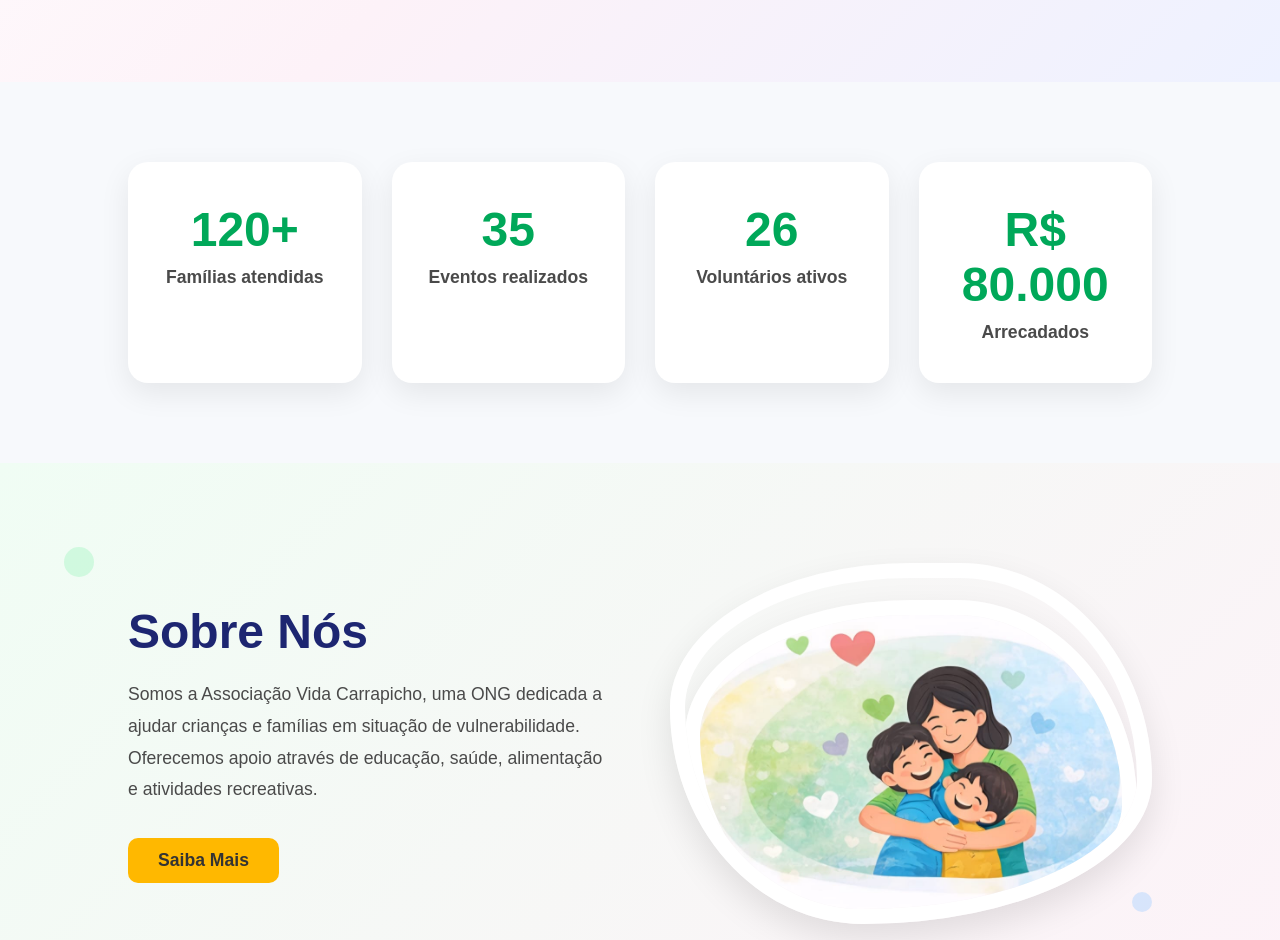
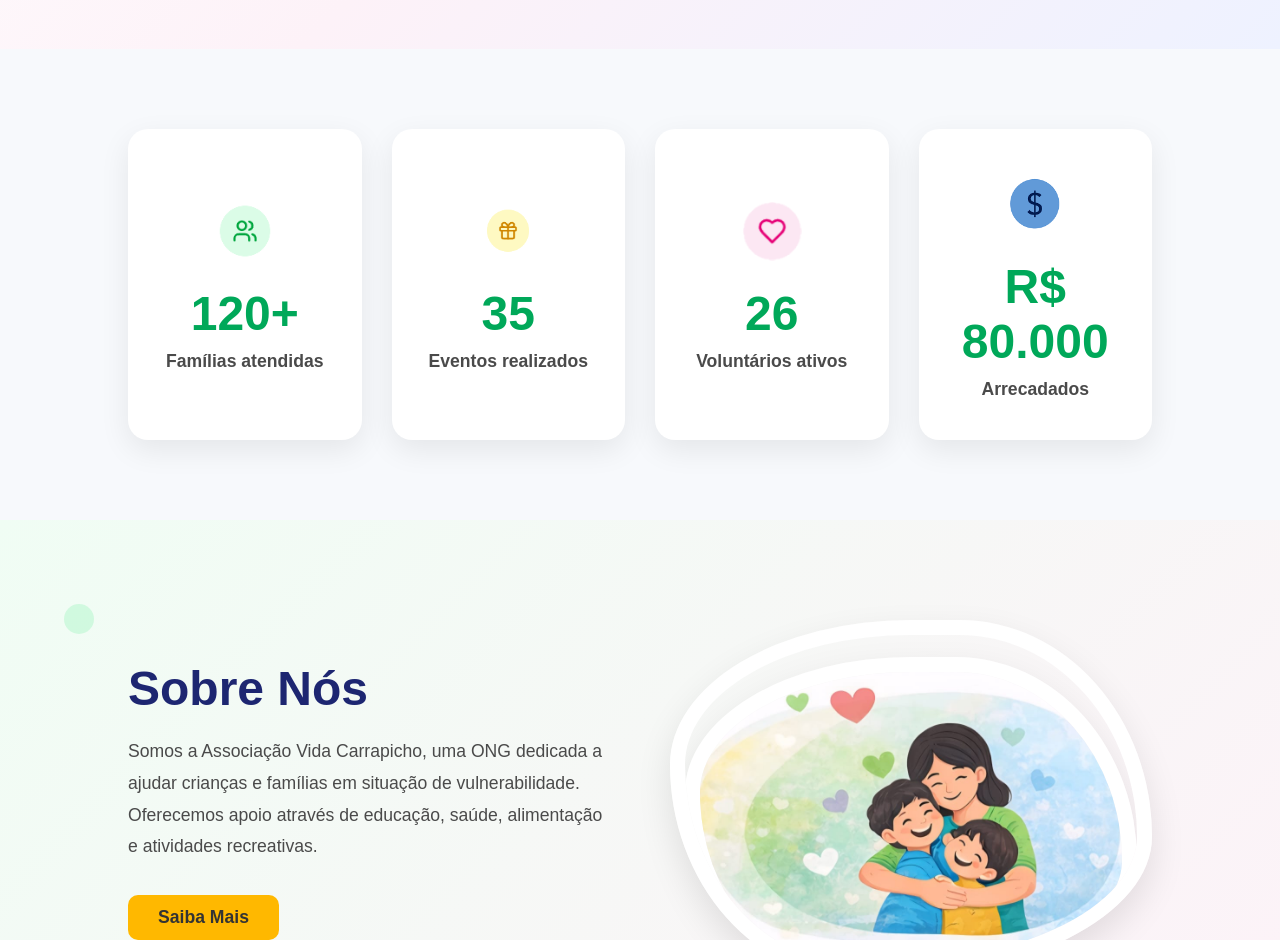
Before and after one commit to lucascabralds/Associacao-Vida-Carrapicho, a plain HTML site: page index.html in a window 1280 px wide. Shown: the part 720-1660 px from the top of the page. Drawn offline with nearby package versions, Linux system fonts and the light colour scheme.

Commit message:
- Compensa o espaço do header com padding-top no main no menu de transparencia. - Criado a classe .icon-standard para padronizar o tamanho dos ícones (70x70px). - Inclusão dos icones para os menu de transparencia.

```diff
--- a/index.html
+++ b/index.html
@@ -59,21 +59,25 @@
 
         <section id="transparencia">
             <div class="card">
+                <img src="img\icone_Colaboradores.png" alt="Ícone Colaboradores" class="icon-standard">
                 <h2>120+</h2>
                 <p>Famílias atendidas</p>
             </div>
 
             <div class="card">
+                <img src="img\Icones_Eventos_realizados.png" alt="Ícone Eventos Realizados" class="icon-standard">
                 <h2>35</h2>
                 <p>Eventos realizados</p>
             </div>
 
             <div class="card">
+                <img src="img\icone_Coração.png" alt="Ícone Coração" class="icon-standard">
                 <h2>26</h2>
                 <p>Voluntários ativos</p>
             </div>
 
             <div class="card">
+                <img src="img\Icone_Cifrão.png" alt="Ícone Cifrão" class="icon-standard">
                 <h2>R$ 80.000</h2>
                 <p>Arrecadados</p>
             </div>
--- a/src/styles/style.css
+++ b/src/styles/style.css
@@ -1,3 +1,27 @@
+header {
+    position: fixed; /* Fixa o cabeçalho na tela */
+    top: 0; /* Prende ele bem no topo */
+    left: 0; /* Prende na esquerda */
+    width: 100%; /* Faz ele ocupar a largura toda da tela */
+    z-index: 9999; /* Garante que o menu vai ficar por cima de TUDO (imagens, bolhas, etc) */
+
+    /* É importante ter um fundo para não dar conflito visual na rolagem */
+    background-color: rgba(255, 255, 255, 0.95); /* Fundo branco levemente transparente */
+
+    /* Uma sombra leve embaixo do menu dá um toque elegante de separação */
+    box-shadow: 0 4px 10px rgba(0, 0, 0, 0.05);
+
+    /* Caso precise garantir que o conteúdo do header não fique espremido */
+    padding: 15px 5%;
+    transition: all 0.3s ease;
+}
+
+/* ⚠️ IMPORTANTE: Como o header agora flutua, a próxima seção sobe e pode ficar escondida atrás dele.
+   Precisamos dar um "empurrãozinho" no conteúdo principal para baixo. */
+main {
+    padding-top: 90px; /* Ajuste esse valor dependendo da altura real do seu cabeçalho */
+}
+
 html {
     scroll-behavior: smooth;
     font-size: 16px;
@@ -86,6 +110,7 @@ section {
     transform: translateY(-3px);
 }
 
+/* --- SEÇÃO TRANSPARÊNCIA --- */
 #transparencia {
     display: flex;
     justify-content: space-between;
@@ -93,20 +118,29 @@ section {
     background-color: #f7f9fc;
 }
 
+/* --- ESTILIZAÇÃO DO CARD --- */
 .card {
     background-color: #ffffff;
     padding: 40px 20px;
     border-radius: 20px;
     box-shadow: 0 10px 30px rgba(0,0,0,0.08);
-    text-align: center;
     width: 25%;
     transition: transform 0.3s ease;
+
+    /* Novas regras de alinhamento */
+    display: flex;
+    flex-direction: column;
+    align-items: center;  /* Centraliza horizontalmente */
+    justify-content: center; /* Centraliza verticalmente */
+    text-align: center;
 }
 
+/* Efeito de hover opcional */
 .card:hover {
-    transform: translateY(-10px);
+    transform: translateY(-5px);
 }
 
+/* --- ESTILIZAÇÃO DO TEXTO --- */
 .card h2 {
     color: var(--green-donate);
     font-size: 3rem;
@@ -117,6 +151,14 @@ section {
     color: var(--text-color);
     font-size: 1.1rem;
     font-weight: 600;
+}
+
+/* --- TAMANHO PADRÃO DOS ÍCONES (Define os 64px pedidos) --- */
+.icon-standard {
+    width: 70px;          /* Define uma largura fixa para todos */
+    height: 70px;         /* Define uma altura fixa para todos */
+    object-fit: contain;  /* Garante que a imagem caiba no espaço sem ser cortada ou amassada */
+    margin-bottom: 20px;  /* Dá um respiro entre o ícone e o número (120+, 35, etc) */
 }
 
 /* ── SOBRE NÓS ── */
```
Also changed, not shown: img/Icone_Cifrão.png (added), img/Icones_Eventos_realizados.png (added), img/icone_Colaboradores.png (added), img/icone_Coração.png (added).
